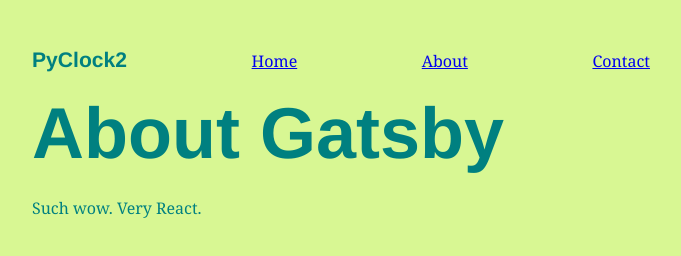
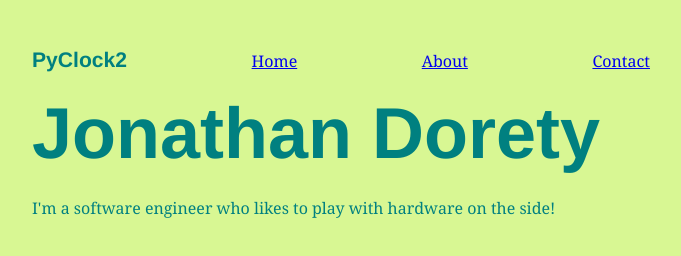
Before and after one commit to jdorety/py-dev-blog, a Gatsby site: page /about in a window 1280 px wide. Shown: the whole page, without its empty margins (299-980 px from the left). Built offline with nearby package versions, Linux system fonts and the light colour scheme; Gatsby itself is replaced by a stand-in of ours.

Commit message:
Customize about page

```diff
--- a/src/pages/about.js
+++ b/src/pages/about.js
@@ -5,8 +5,8 @@
 export default () => (
   <div style={{ color: `teal` }}>
     <Layout>
-      <Header headerText="About Gatsby" />
-      <p>Such wow. Very React.</p>
+      <Header headerText="Jonathan Dorety" />
+      <p>I'm a software engineer who likes to play with hardware on the side!</p>
     </Layout>
   </div>
 )
```
